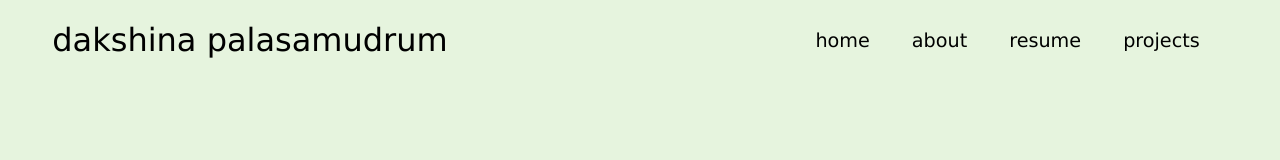
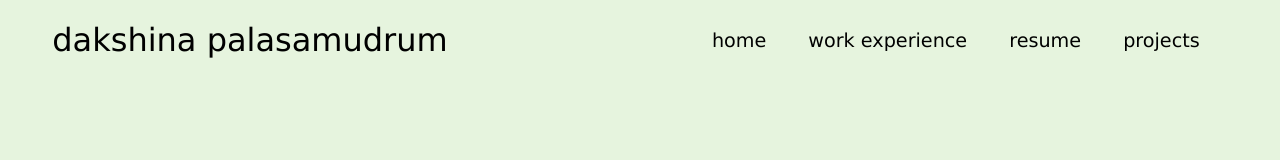
Before and after one commit to dakshinabp/dakshinabp.github.io, a React (Create React App) app: page / in a window 1280 px wide. Shown: the top 160 px of the page. Built offline with nearby package versions, Linux system fonts and the light colour scheme.

Commit message:
about to work experience

```diff
--- a/src/components/Navbar.js
+++ b/src/components/Navbar.js
@@ -25,7 +25,7 @@ function Navbar() {
             </li>
             <li class="nav-item">
               <Link to="/about" class="nav-links" onClick={closeMobileMenu}>
-                about
+                work experience
               </Link>
             </li>
             <li class="nav-item">
```
